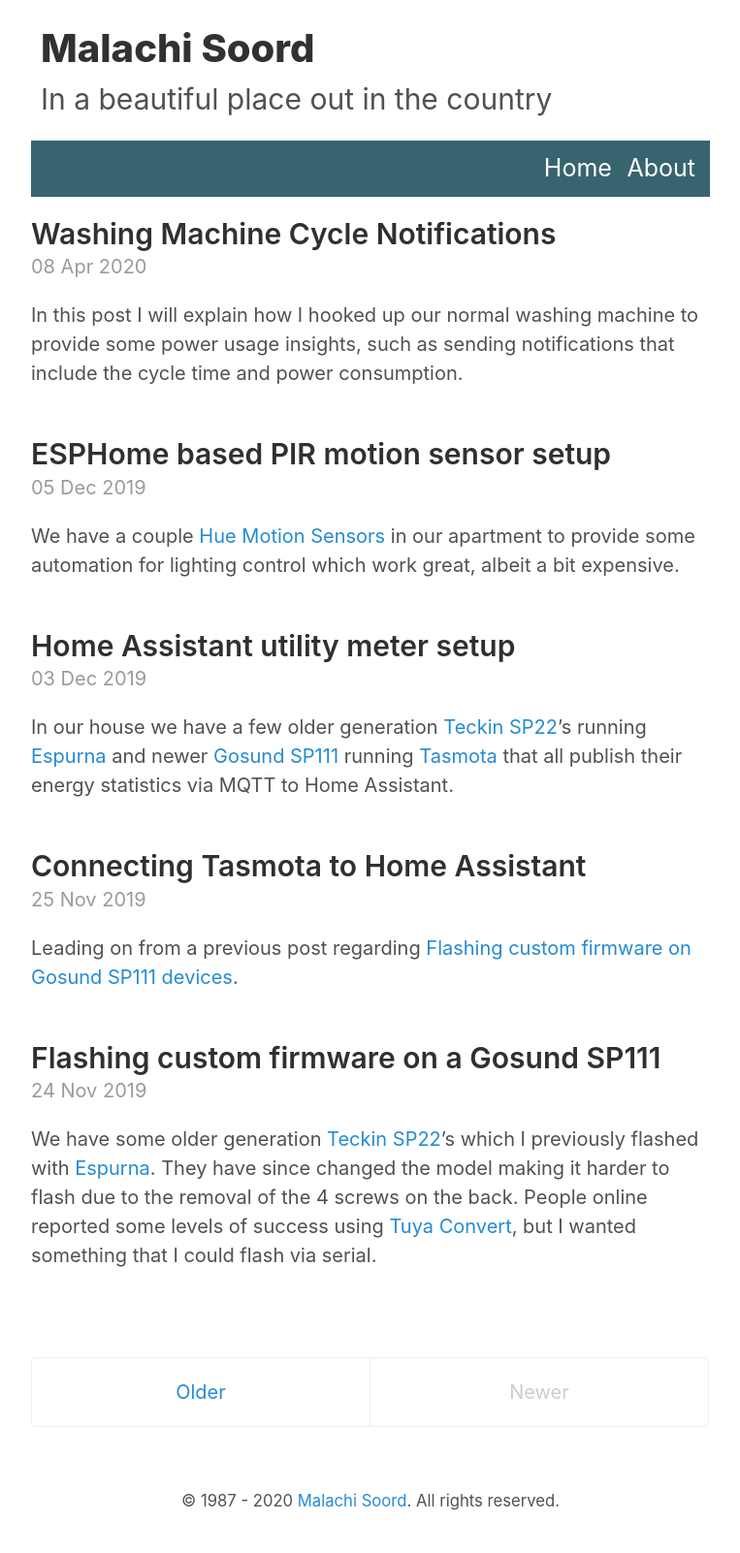
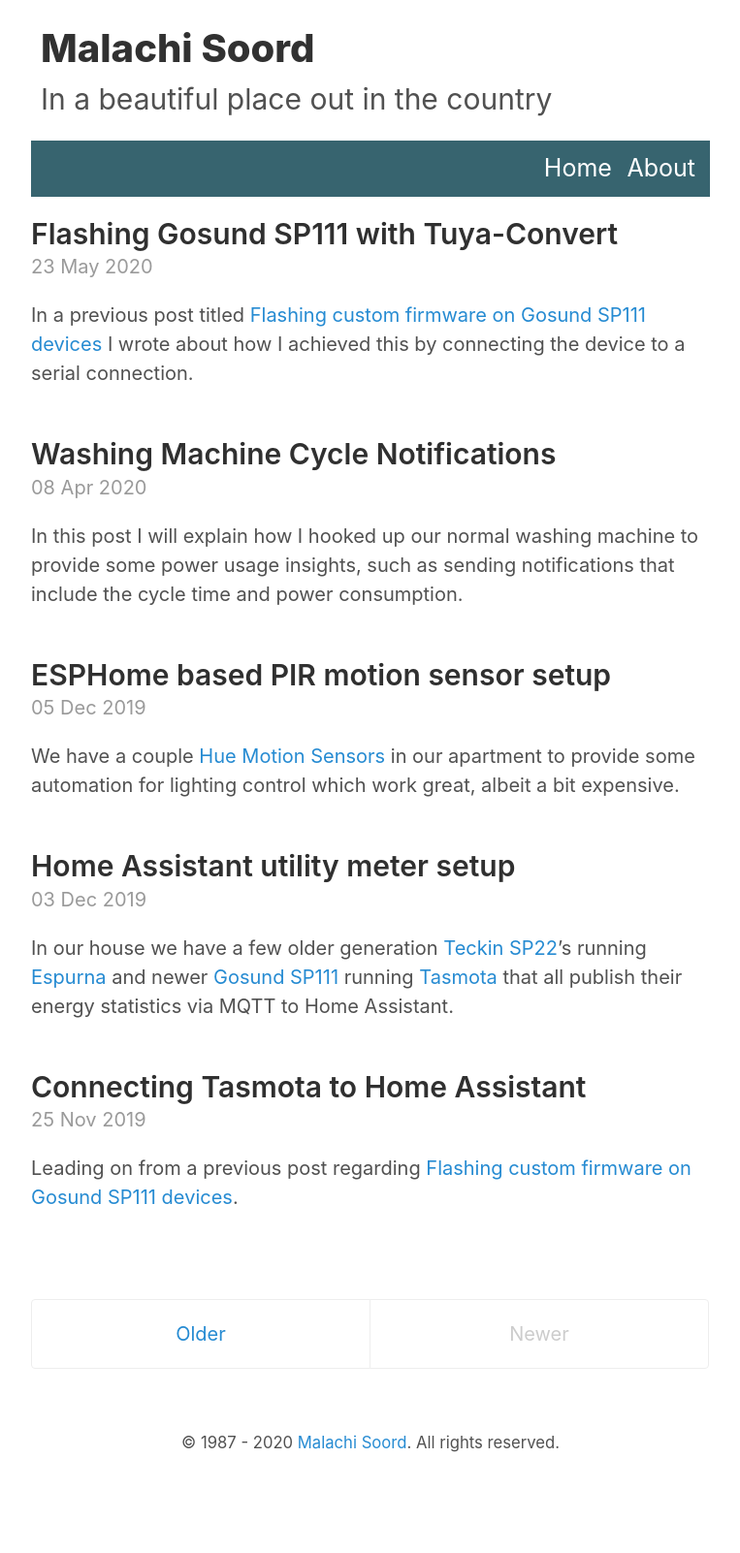
Before and after one commit to inverse/personal-site, a Jekyll site: the page built from index.html, in a window 1280 px wide. Shown: the whole page at 97% size, without its empty margins (258-1021 px from the left). Built offline with Jekyll 4.4.1, drawn with Linux system fonts in a browser that asks for light colours; nearby versions of some CDN libraries; the list of posts is cut into pages by our own code; after the commit the page ends 1542 px from its top, so only the background shows below that; some of the changed lines change nothing that is shown.

Commit message:
New post, fix bugs

````diff
--- a/_posts/2019-11-24-flashing-custom-firmware-on-a-gosund-sp111.md
+++ b/_posts/2019-11-24-flashing-custom-firmware-on-a-gosund-sp111.md
@@ -14,6 +14,8 @@ making it harder to flash due to the removal of the 4 screws on the back. People
 [2], but I wanted something that I could flash via serial.
 
 This lead me to looking into alternatives, eventually leading me to the [Gosund SP111][3] due to it also featuring power reading capabilities and higher load rating.
+
+> **Note** Be sure to get the higher rated 3500W (15A) version as they container the newer PCB that provides such ease of flashing.
 
 To flash this device, you will need:
 
@@ -94,7 +96,7 @@ Once finished, disconnect cables and assemble device. Follow the [official docum
 
 ## Template
 
-Here is the device template that I used to confgure the device:
+Here is the device template that I used to configure the device:
 
 ```
 {"NAME":"Gosund SP111 V","GPIO":[57,255,56,255,132,134,0,0,131,17,0,21,0],"FLAG":0,"BASE":45}
--- /dev/null
+++ b/_posts/2020-05-23-flashing-custom-firmware-with-tuya-convert.md
@@ -0,0 +1,64 @@
+---
+layout: post
+title: "Flashing Gosund SP111 with Tuya-Convert"
+date: 2020-05-23 22:06 +0200
+tags:
+- home-automation
+- smart-plug
+---
+
+In a previous post titled [Flashing custom firmware on Gosund SP111 devices]({% post_url 2019-11-24-flashing-custom-firmware-on-a-gosund-sp111 %}) I wrote about how I achieved this by connecting the device to a serial connection.
+
+Having purchased what I believed to be the same product turned out to be the lower rated 2300W and look slightly older generation from the PCB which would have made it more difficult to flash without soldering.
+
+This lead me to try using  [Tuya-Convert][0] - A solution that does not even require you to disassemble your smart device.
+
+While their repo describes how you can achieve this using a docker based solution I didn't have much luck with the inbuilt WiFi adaptor on my laptop so opted for the raspberry PI based solution.
+
+# Requirements
+
+- [Raspberry PI 3B+][1]
+- [micro SDCard][2]
+- [Gosund SP111][3]
+- Another device with Wifi, either your phone, or laptop
+
+# Setup
+
+## Setting up the OS
+
+Flash [Rasbian][4] or something similiar to the micro SDCard and wait for it to boot.
+
+Once booted you will need to setup WiFi on your device. Follow the [official instructions][5] on how to do this.
+
+Next install git to enable you clone the repo down easily.
+
+```bash
+sudo apt install git
+```
+
+## Setting up Tuya-Convert
+
+To avoid having to deal with SSH keys on your PI it's simply enough to just clone the repo down over HTTPS.
+https://github.com/web-scrobbler/web-scrobbler
+## Flashing the device
+
+Once the previous step has finished you can now start the flashing process by executing:
+
+```bashhttp://affiliate.malachisoord.com/t/27d86c77-e3e8-4e21-abc9-2be97e2003b4
+### Tasmota Template
+
+Once flashed I changed the template to configure the GPIO pins correctly to enable me to use the device properly:
+
+```
+{"NAME":"Gosund SP111 V","GPIO":[57,255,56,255,132,134,0,0,131,17,0,21,0],"FLAG":0,"BASE":45}
+```
+
+
+[0]: https://github.com/ct-Open-Source/tuya-convert
+[1]: http://affiliate.malachisoord.com/t/c373281f-2a9e-42af-bc1e-db0f01ae12b1
+[2]: http://affiliate.malachisoord.com/t/27d86c77-e3e8-4e21-abc9-2be97e2003b4
+[3]: https://affiliate.malachisoord.com/t/940fc6b7-d20a-46d7-b6bb-2f6bdcaaed7b
+[4]: https://www.raspberrypi.org/downloads/raspbian/
+[5]: https://www.raspberrypi.org/documentation/configuration/wireless/wireless-cli.md
+[6]: https://tasmota.github.io/docs/#/Home
+[7]: https://github.com/xoseperez/espurna
````
